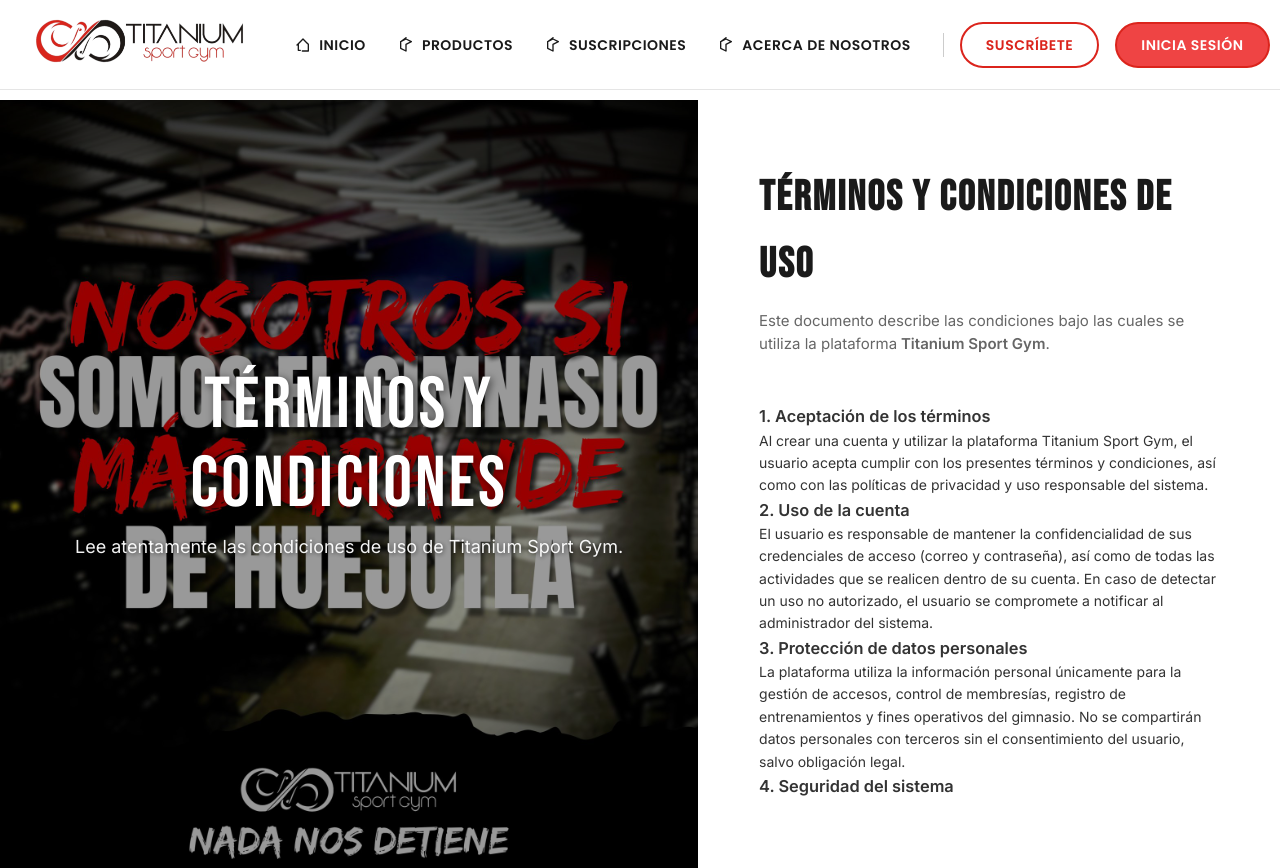
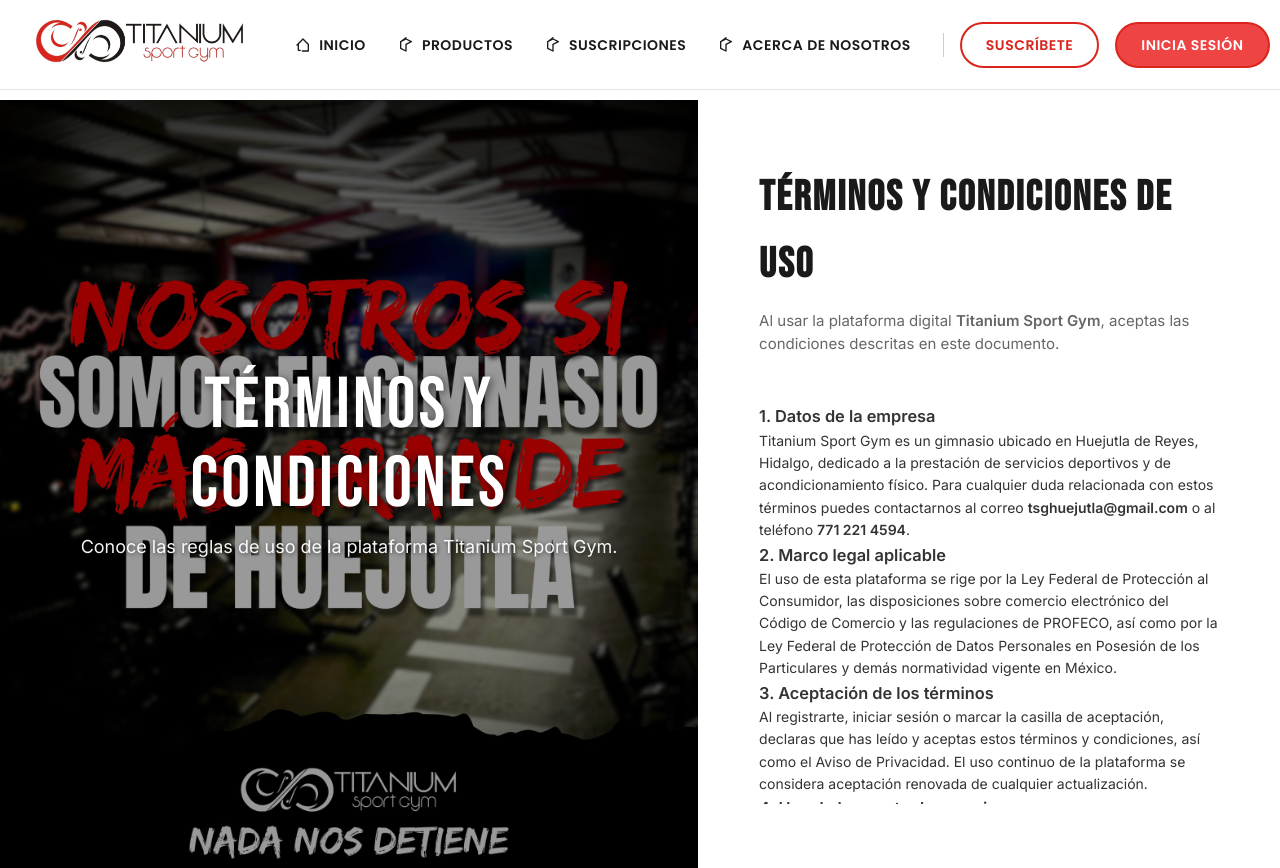
Before and after one commit to zxRogelio/client-titanium, a React (Vite) app: page /terms in a window 1280 px wide. Built offline with nearby package versions, Linux system fonts and the light colour scheme; no server answers.

Commit message:
Revise and update terms and conditions text

```diff
--- a/src/pages/TermsAndConditionsPage.tsx
+++ b/src/pages/TermsAndConditionsPage.tsx
@@ -1,4 +1,6 @@
 // src/pages/TermsAndConditionsPage.tsx
+import { Link } from "react-router-dom";
+
 export default function TermsAndConditionsPage() {
   return (
     <main className="auth-page">
@@ -7,64 +9,182 @@
         <div className="auth-image-overlay">
           <h1 className="auth-image-title">TÉRMINOS Y CONDICIONES</h1>
           <p className="auth-image-subtitle">
-            Lee atentamente las condiciones de uso de Titanium Sport Gym.
+            Conoce las reglas de uso de la plataforma Titanium Sport Gym.
           </p>
         </div>
       </section>
 
-      {/* Sección derecha con el contenido */}
+      {/* Sección derecha con el contenido desplazable */}
       <section className="auth-form-section">
-        <div className="auth-form-container" style={{ maxHeight: "80vh", overflowY: "auto" }}>
+        <div
+          className="auth-form-container"
+          style={{ maxHeight: "80vh", overflowY: "auto" }}
+        >
           <h2 className="auth-title">Términos y Condiciones de Uso</h2>
           <p className="auth-subtitle">
-            Este documento describe las condiciones bajo las cuales se utiliza la plataforma
-            <strong> Titanium Sport Gym</strong>.
+            Al usar la plataforma digital <strong>Titanium Sport Gym</strong>,
+            aceptas las condiciones descritas en este documento.
           </p>
 
-          <div style={{ fontSize: "14px", lineHeight: "1.6", color: "#333", marginTop: "16px" }}>
-            <h3>1. Aceptación de los términos</h3>
+          <div
+            style={{
+              fontSize: "14px",
+              lineHeight: "1.6",
+              color: "#333",
+              marginTop: "16px",
+            }}
+          >
+            <h3>1. Datos de la empresa</h3>
             <p>
-              Al crear una cuenta y utilizar la plataforma Titanium Sport Gym, el usuario acepta cumplir
-              con los presentes términos y condiciones, así como con las políticas de privacidad y uso
-              responsable del sistema.
+              Titanium Sport Gym es un gimnasio ubicado en Huejutla de Reyes,
+              Hidalgo, dedicado a la prestación de servicios deportivos y de
+              acondicionamiento físico. Para cualquier duda relacionada con
+              estos términos puedes contactarnos al correo{" "}
+              <strong>tsghuejutla@gmail.com</strong> o al teléfono{" "}
+              <strong>771 221 4594</strong>.
             </p>
 
-            <h3>2. Uso de la cuenta</h3>
+            <h3>2. Marco legal aplicable</h3>
             <p>
-              El usuario es responsable de mantener la confidencialidad de sus credenciales de acceso
-              (correo y contraseña), así como de todas las actividades que se realicen dentro de su cuenta.
-              En caso de detectar un uso no autorizado, el usuario se compromete a notificar al administrador
-              del sistema.
+              El uso de esta plataforma se rige por la Ley Federal de Protección
+              al Consumidor, las disposiciones sobre comercio electrónico del
+              Código de Comercio y las regulaciones de PROFECO, así como por la
+              Ley Federal de Protección de Datos Personales en Posesión de los
+              Particulares y demás normatividad vigente en México.
             </p>
 
-            <h3>3. Protección de datos personales</h3>
+            <h3>3. Aceptación de los términos</h3>
             <p>
-              La plataforma utiliza la información personal únicamente para la gestión de accesos, control de
-              membresías, registro de entrenamientos y fines operativos del gimnasio. No se compartirán datos
-              personales con terceros sin el consentimiento del usuario, salvo obligación legal.
+              Al registrarte, iniciar sesión o marcar la casilla de aceptación,
+              declaras que has leído y aceptas estos términos y condiciones, así
+              como el Aviso de Privacidad. El uso continuo de la plataforma se
+              considera aceptación renovada de cualquier actualización.
             </p>
 
-            <h3>4. Seguridad del sistema</h3>
+            <h3>4. Uso de la cuenta de usuario</h3>
             <p>
-              El sistema implementa medidas de seguridad como autenticación con contraseña robusta,
-              verificación en dos pasos (2FA) y control de sesiones. El usuario se compromete a no intentar
-              vulnerar la seguridad del sistema ni realizar acciones que pongan en riesgo la integridad de los datos.
+              Cada usuario es responsable de la confidencialidad de su correo y
+              contraseña. Está prohibido compartir credenciales con terceros o
+              permitir el acceso no autorizado a la cuenta. Titanium Sport Gym
+              puede suspender o cancelar cuentas cuando detecte uso indebido,
+              fraude, suplantación de identidad o violaciones a estas
+              condiciones.
             </p>
 
-            <h3>5. Modificación de los términos</h3>
+            <h3>5. Procesos de compra, membresías y servicios</h3>
             <p>
-              Titanium Sport Gym se reserva el derecho de actualizar estos términos y condiciones. Cualquier
-              cambio relevante será notificado a los usuarios a través de la plataforma o por correo electrónico.
+              La plataforma permite adquirir membresías, reservar servicios,
+              contratar entrenamientos y realizar pagos en línea. El proceso
+              incluye: selección de productos o servicios, confirmación del
+              pedido, elección de método de pago y generación de comprobante.
+              Los precios se muestran en moneda nacional e incluyen los
+              impuestos aplicables.
+            </p>
+            <p>
+              La vigencia y características de cada membresía se indicarán al
+              momento de la compra (duración, tipo de acceso, horarios, etc.).
+              Es responsabilidad del usuario revisar estos detalles antes de
+              finalizar el pago.
             </p>
 
-            <h3>6. Contacto</h3>
+            <h3>6. Pagos, facturación y reembolsos</h3>
             <p>
-              Para dudas o comentarios sobre estos términos, el usuario puede comunicarse con el administrador
-              del sistema o con el personal del gimnasio en el área de recepción.
+              Los pagos pueden realizarse mediante tarjetas bancarias, medios
+              electrónicos autorizados o en efectivo en las instalaciones del
+              gimnasio. El usuario debe proporcionar datos de pago verídicos y
+              estar autorizado para utilizarlos.
+            </p>
+            <p>
+              Las solicitudes de reembolso o aclaración se analizarán de acuerdo
+              con la política interna de Titanium Sport Gym y la legislación
+              aplicable. En general, no se realizan devoluciones por periodos de
+              membresía ya utilizados o por falta de asistencia del usuario.
+            </p>
+
+            <h3>7. Cancelaciones y modificaciones</h3>
+            <p>
+              El usuario puede solicitar cancelaciones o cambios de servicio en
+              los canales oficiales de atención. Algunas membresías y
+              promociones pueden ser no cancelables o no reembolsables; esto se
+              indicará en la descripción del producto o servicio.
+            </p>
+
+            <h3>8. Conducta del usuario y uso permitido</h3>
+            <p>
+              El usuario se compromete a utilizar la plataforma de forma
+              lícita, respetuosa y sin intentar vulnerar la seguridad del
+              sistema. Queda prohibido:
+            </p>
+            <ul style={{ paddingLeft: "1.2rem" }}>
+              <li>Intentar acceder a cuentas de otros usuarios.</li>
+              <li>
+                Introducir código malicioso, realizar ataques de fuerza bruta o
+                escaneos no autorizados.
+              </li>
+              <li>
+                Manipular precios, promociones o información mostrada en la
+                plataforma.
+              </li>
+            </ul>
+
+            <h3>9. Seguridad de la información</h3>
+            <p>
+              La plataforma implementa medidas como contraseñas robustas,
+              autenticación en dos pasos (OTP, enlace de confirmación o TOTP),
+              expiración de sesiones e inicio de sesión seguro. El usuario se
+              compromete a colaborar con estas medidas, mantener sus datos
+              actualizados y reportar cualquier actividad sospechosa.
+            </p>
+
+            <h3>10. Limitación de responsabilidad</h3>
+            <p>
+              Titanium Sport Gym realizará esfuerzos razonables para mantener la
+              disponibilidad y seguridad del sistema; sin embargo, no garantiza
+              la ausencia total de fallos técnicos, interrupciones temporales o
+              errores en contenido. La responsabilidad del gimnasio se limita,
+              en su caso, al monto pagado por el usuario por el servicio
+              afectado, sin incluir daños indirectos o pérdida de oportunidades.
+            </p>
+
+            <h3>11. Propiedad intelectual</h3>
+            <p>
+              Los logotipos, diseños, textos, imágenes y componentes de la
+              plataforma son propiedad de Titanium Sport Gym o se utilizan con
+              las licencias correspondientes. No se permite su reproducción o
+              distribución sin autorización expresa por escrito.
+            </p>
+
+            <h3>12. Modificaciones a los términos</h3>
+            <p>
+              Titanium Sport Gym podrá actualizar estos términos y condiciones
+              cuando sea necesario por cambios legales, mejoras del sistema o
+              nuevos servicios. La versión vigente siempre estará disponible en
+              esta sección. Cuando haya cambios relevantes, se notificará a los
+              usuarios mediante avisos en la plataforma o por correo
+              electrónico.
+            </p>
+
+            <h3>13. Jurisdicción y resolución de controversias</h3>
+            <p>
+              Para la interpretación y cumplimiento de estos términos, las partes
+              se someten a las leyes mexicanas y a la jurisdicción de los
+              tribunales competentes en Huejutla de Reyes, Hidalgo, renunciando
+              a cualquier otro fuero que pudiera corresponderles.
+            </p>
+
+            <h3>14. Aviso de Privacidad</h3>
+            <p>
+              El tratamiento de los datos personales de los usuarios se detalla
+              en el{" "}
+              <Link to="/aviso-privacidad" className="auth-link">
+                Aviso de Privacidad de Titanium Sport Gym
+              </Link>
+              . Te recomendamos leerlo antes de completar tu registro.
             </p>
 
             <p style={{ marginTop: "16px", fontStyle: "italic" }}>
-              Al continuar con tu registro y hacer uso de la plataforma, aceptas estos términos y condiciones.
+              Al continuar utilizando la plataforma y crear una cuenta, declaras
+              que aceptas íntegramente estos términos y condiciones.
             </p>
           </div>
         </div>
```
